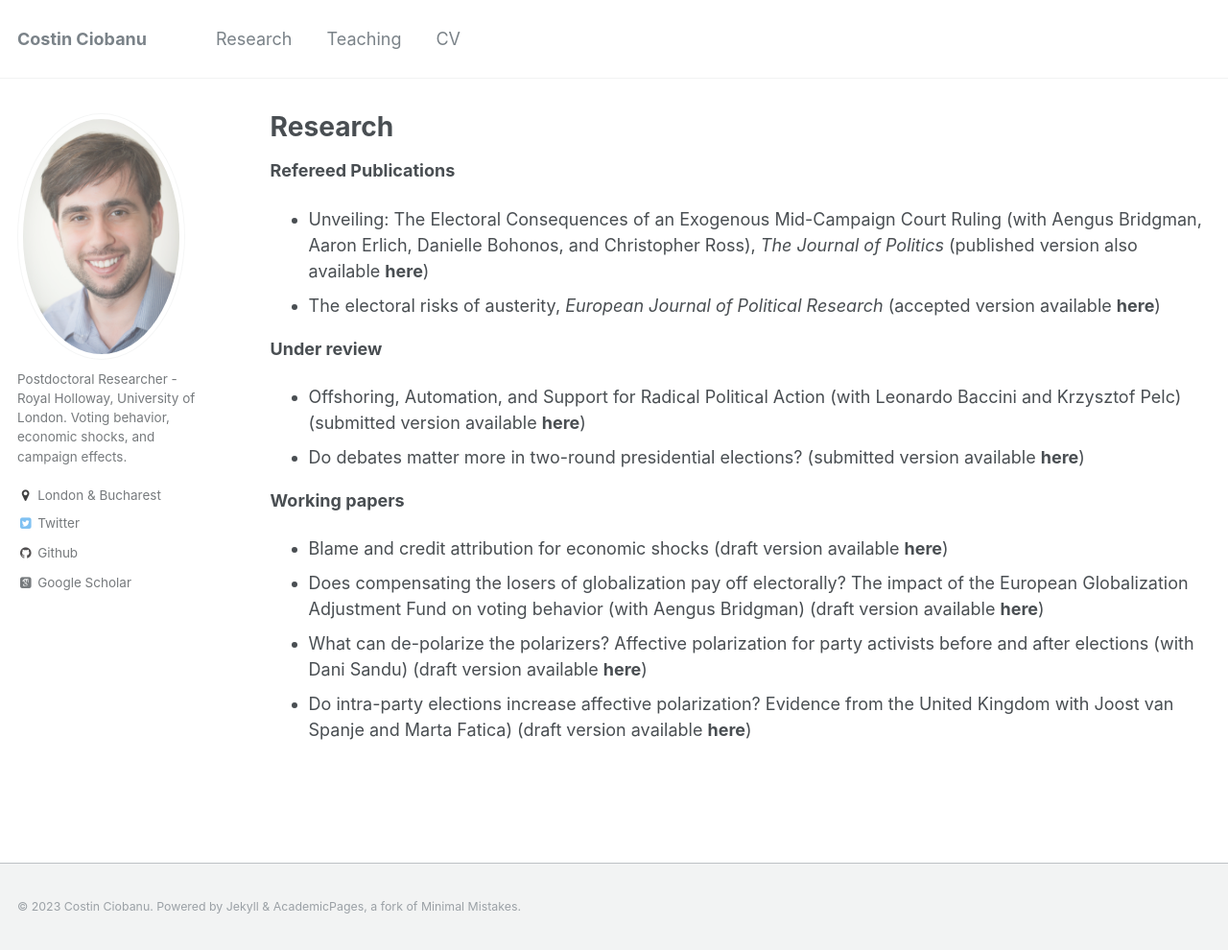
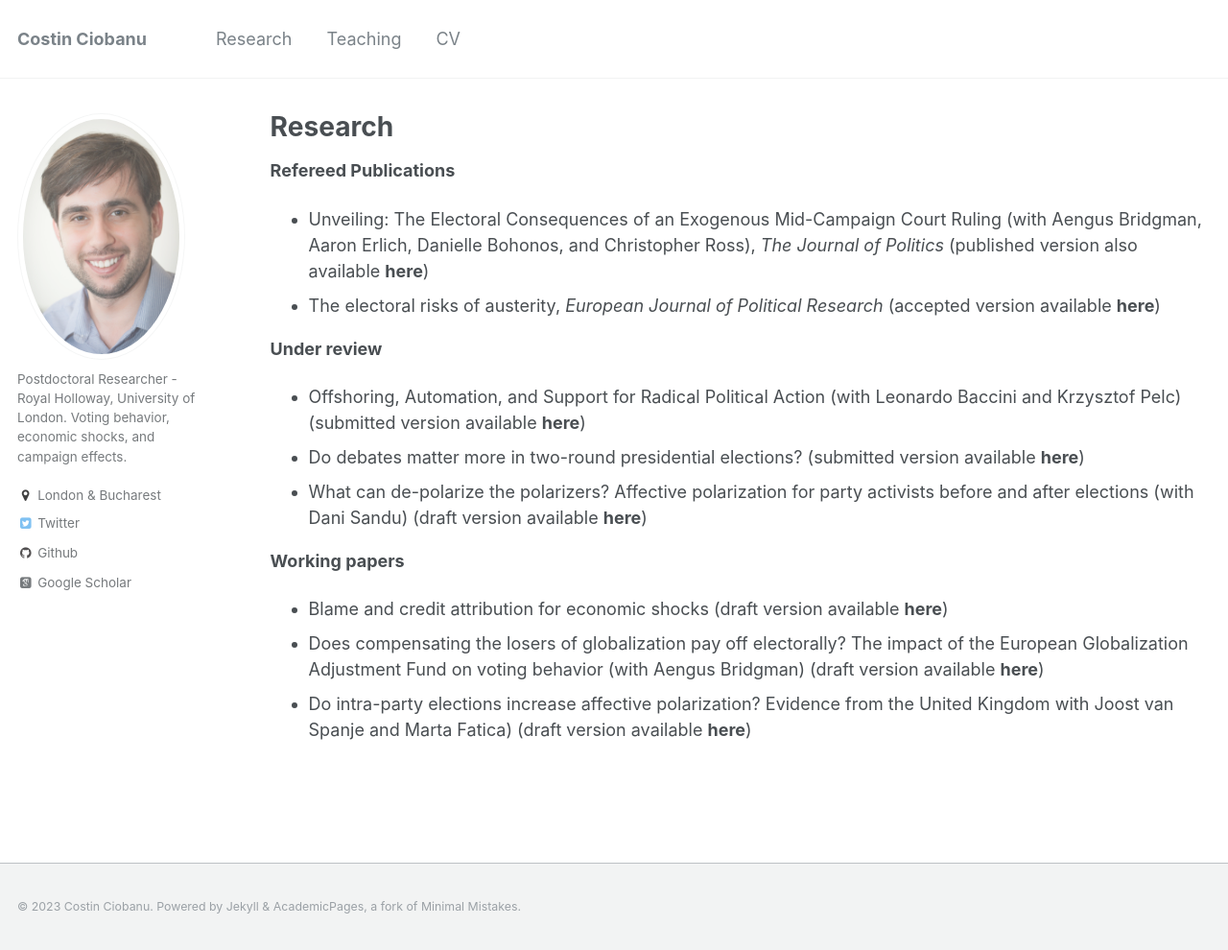
Before and after one commit to costinciobanu/costinciobanu.github.io, a Jekyll site: the page built from _pages/research.md, in a window 1280 px wide and 990 px high. Shown: the whole window at 96% size. Built offline with Jekyll 4.4.1, drawn with Linux system fonts in a browser that asks for light colours; some web fonts are replaced.

```diff
--- a/_pages/research.md
+++ b/_pages/research.md
@@ -15,11 +15,11 @@ author_profile: true
 
 * Offshoring, Automation, and Support for Radical Political Action (with Leonardo Baccini and Krzysztof Pelc) (submitted version available [<b>here</b>](https://www.dropbox.com/s/8pe5detnvy8pwak/Baccini%20Ciobanu%20Pelc%20-%20Automation%20Offshoring.pdf?dl=0))
 * Do debates matter more in two-round presidential elections? (submitted version available [<b>here</b>](https://www.dropbox.com/s/8obtp0nqgqdp6fd/Ciobanu%20-%20Debates.pdf?dl=0))
+* What can de-polarize the polarizers? Affective polarization for party activists before and after elections (with Dani Sandu) (draft version available [<b>here</b>](https://www.dropbox.com/s/o2ukgnwatc79457/Ciobanu%20and%20Sandu%20-%20Affective%20polarization.pdf?dl=0))
 
 
 <b>Working papers</b>
 
 * Blame and credit attribution for economic shocks (draft version available [<b>here</b>](https://www.dropbox.com/s/8wwrf40nsejprda/Ciobanu%20-%20Blame%20attribution.pdf?dl=0))
 * Does compensating the losers of globalization pay off electorally? The impact of the European Globalization Adjustment Fund on voting behavior (with Aengus Bridgman) (draft version available [<b>here</b>](https://www.dropbox.com/s/7cnnrirxggaaebk/Ciobanu%20and%20Bridgman%20-%20EGF.pdf?dl=0))
-* What can de-polarize the polarizers? Affective polarization for party activists before and after elections (with Dani Sandu) (draft version available [<b>here</b>](https://www.dropbox.com/s/o2ukgnwatc79457/Ciobanu%20and%20Sandu%20-%20Affective%20polarization.pdf?dl=0))
 * Do intra-party elections increase affective polarization? Evidence from the United Kingdom with Joost van Spanje and Marta Fatica) (draft version available [<b>here</b>](https://www.dropbox.com/s/4fq9jtjd34ctbs5/Ciobanu%20-%20Tory%20race.pdf?dl=0))
```
